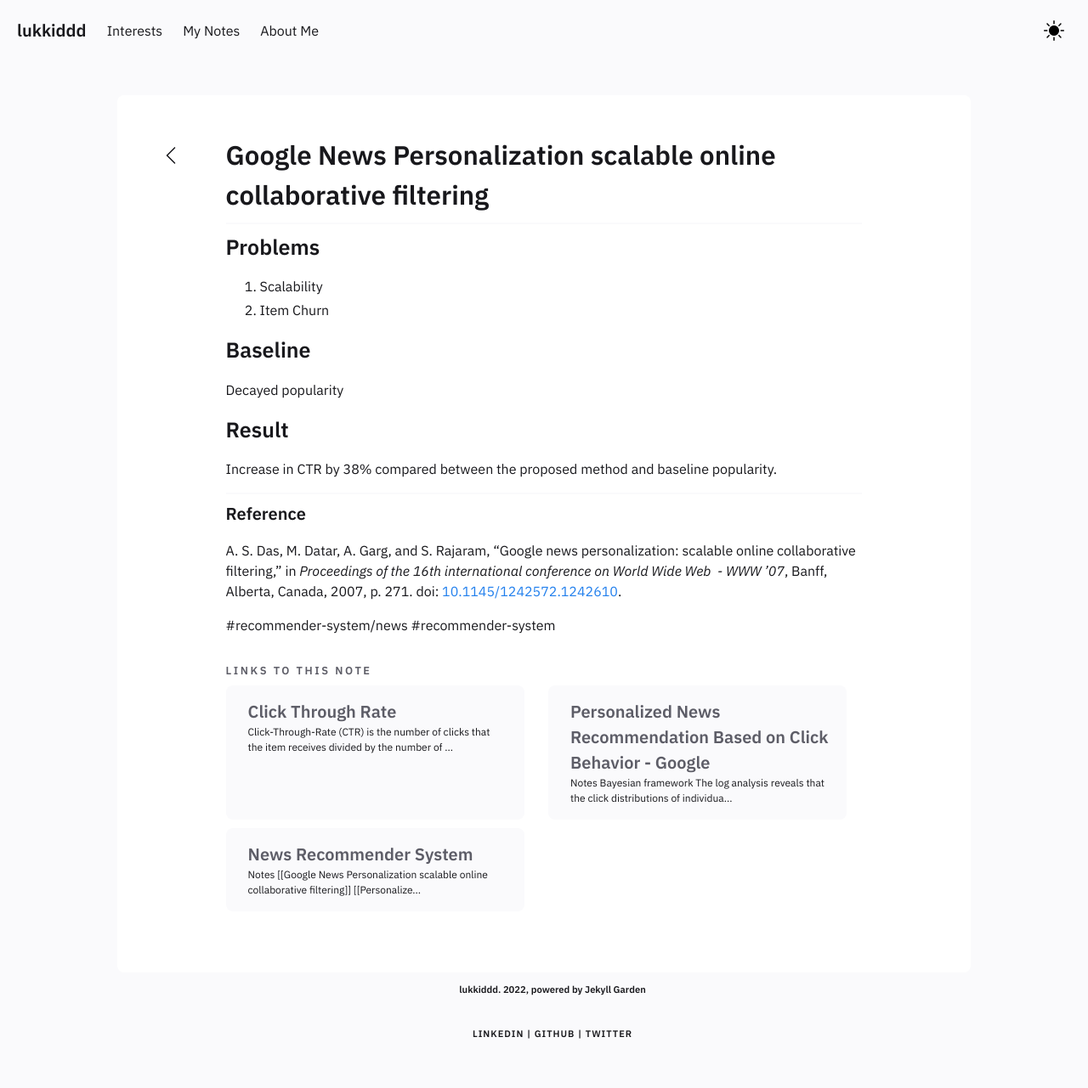
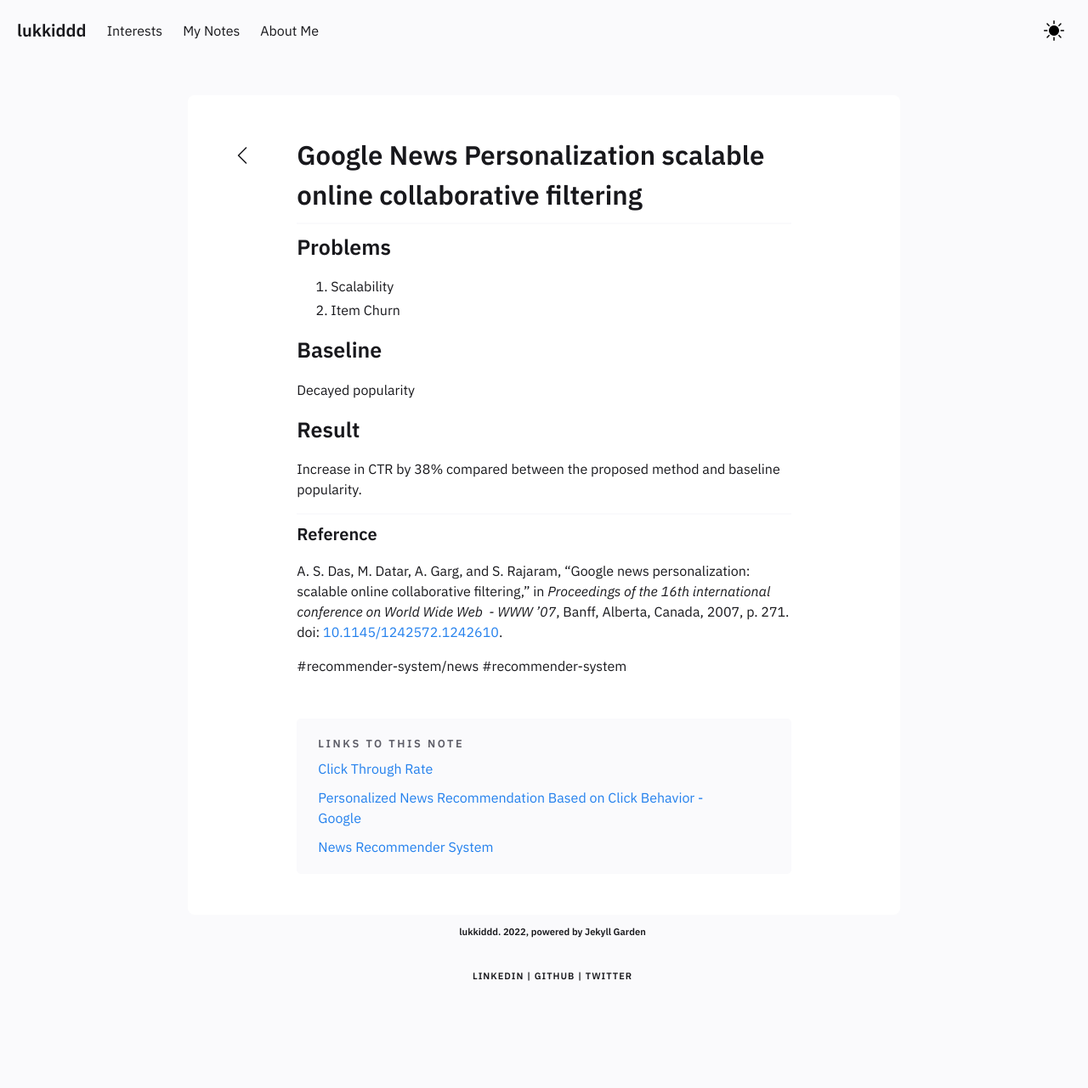
Before and after one commit to lukkiddd/lukkiddd.github.io, a Jekyll site: the page built from _notes/Public/Google News Personalization scalable online collaborative filtering.md, in a window 1280 px wide. Shown: the whole page at 85% size. Built offline with Jekyll 4.4.1, drawn with Linux system fonts in a browser that asks for light colours; after the commit the page ends 1213 px from its top, so only the background shows below that.

Commit message:
Styling backlinks and page width

```diff
--- a/_includes/Backlinks.html
+++ b/_includes/Backlinks.html
@@ -66,8 +66,7 @@
         {%- if note.url != page.url -%}
             {%- if note.content contains wiki_link_title -%}
             <div class="related-group"><a href="{{note.url}}">
-                <h4>{{ note.title }}</h4>
-                <p class="related-excerpt" style="margin: 0px;">{{ note.content | markdownify | strip_html | truncate: 100 }}</p>
+                {{ note.title }}
             </a></div>
             {%- endif -%}
         {%- endif -%}
@@ -76,13 +75,11 @@
         {%- if note.url != page.url -%}
             {%- if note.content contains wiki_link_title -%}
             <div class="related-group"><a href="{{note.url}}">
-                <h4>{{ note.title }}</h4>
-                <p class="related-excerpt" style="margin: 0px;">{{ note.content | markdownify | strip_html | truncate: 100 }}</p>
+                {{ note.title }}
             </a></div>
             {%- endif -%}
         {%- endif -%}
         {%- endfor -%}
     </div>
-    <br/>
 </div>
 {%- endif -%}
--- a/_layouts/Post.html
+++ b/_layouts/Post.html
@@ -95,7 +95,7 @@
 
             {%- if page.content-type == "notes"
             or page.content-type == "post"  -%}
-                <div class="column is-four-fifths">
+                <div class="column is-two-thirds">
                     <main>
                         <div class="note-page-section">
                             <div class="buttons for-back-home">
--- a/assets/css/style.css
+++ b/assets/css/style.css
@@ -1179,38 +1179,33 @@
 
 .related {
     width: 100%;
-    min-height: 100px;
-    border-radius: 10px;
-}
-
-.related h4 {
-    color: var(--text-sub);
-    padding-left: 10px
+    min-height: 50px;
+    border-radius: 5px;
+    padding: 20px 25px;
+    background-color: var(--bg-sub);
+    margin-top: 50px;
+}
+.related .block-title {
+    padding: 0;
+}
+
+.related a {
+    color: var(--link);
+    text-decoration: none;
+    font-family: var(--primary-font-family);
 }
 
 .related-wrapper {
     column-count: 2 !important;
     display: grid;
-    grid-template-columns: repeat(2, 1fr);
+    grid-template-columns: repeat(1, 1fr);
     grid-gap: 10px;
 }
 
 .related-group {
     width: 95% !important;
     height: 100%;
-    border-radius: 8px;
     cursor: pointer;
-    background-color: var(--bg-sub);
-    padding: 16px;
-}
-
-.related-group:hover {
-        box-shadow: 0px 12px 32px rgba(27, 25, 36, 0.12);
-}
-
-.related-group a {
-    text-decoration: none;
-    color:var(--link)
 }
 
 .related-title {
```
